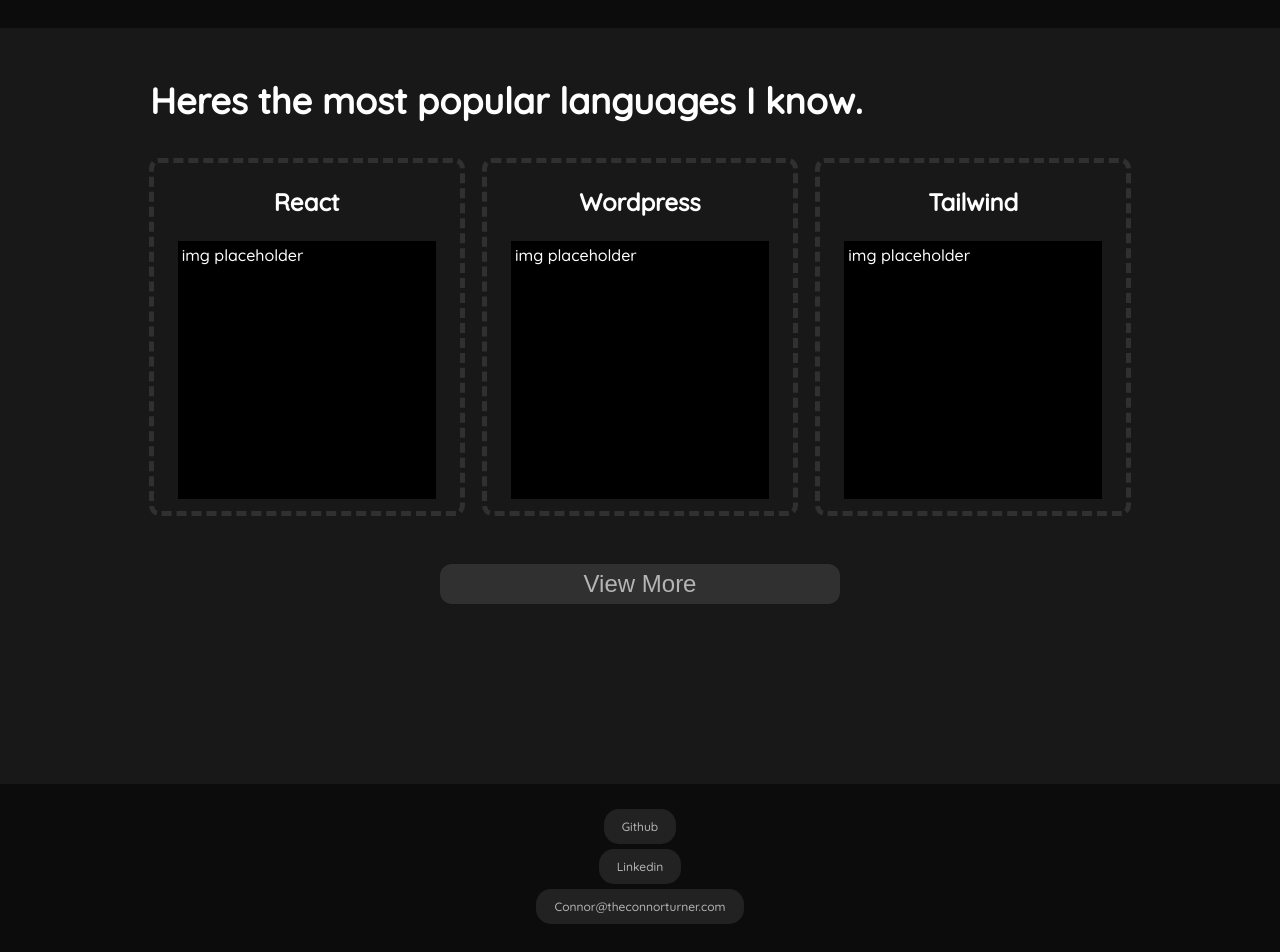
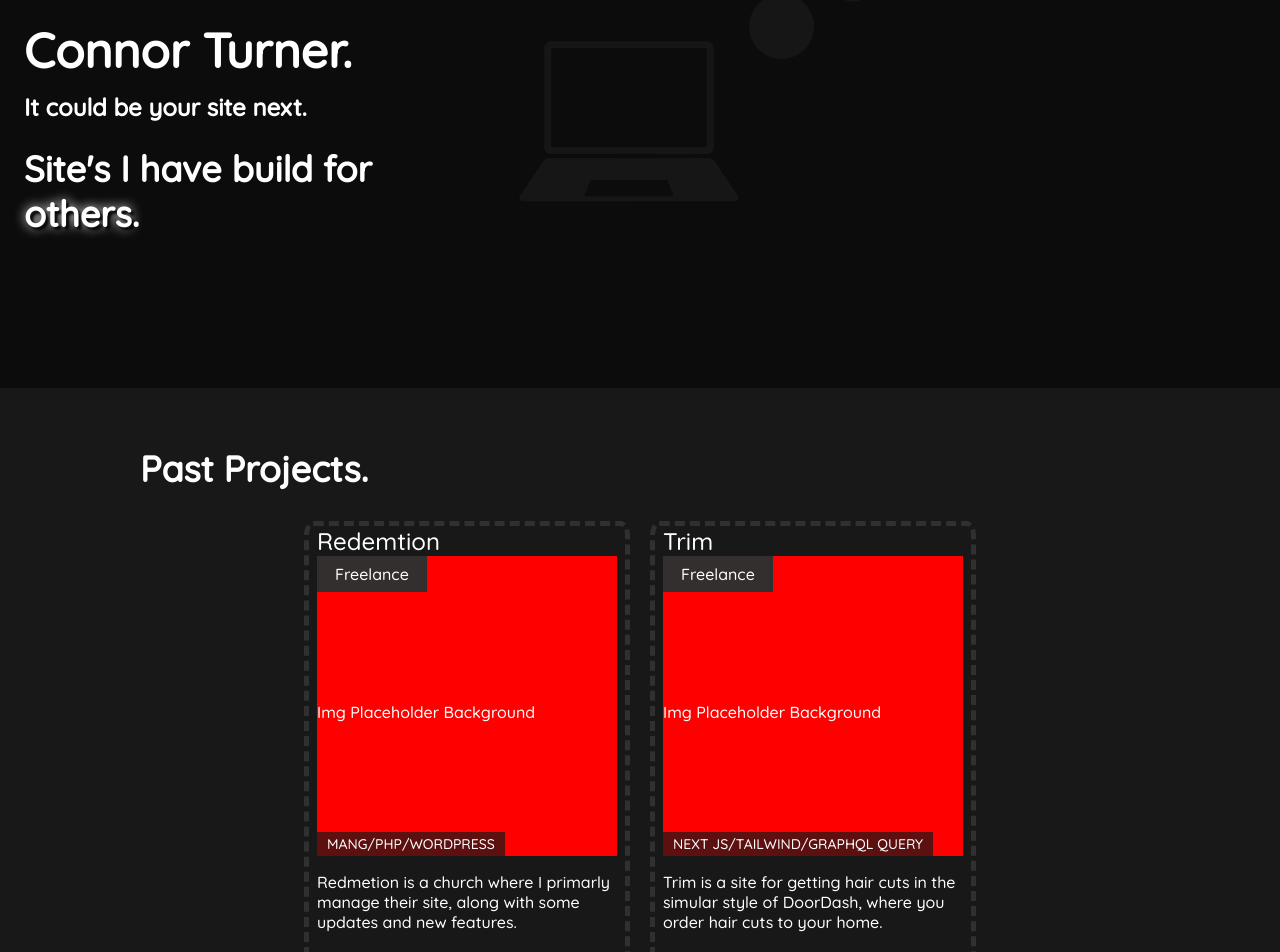
Before and after one commit to cturn5830/personal-site-oct, a Next.js app: page /work in a window 1280 px wide. Shown: the part 160-1112 px from the top of the page. Built offline with nearby package versions, Linux system fonts and the light colour scheme; a web font is replaced by a local one.

Commit message:
"Finished" work page
Mostly done with work page

Reworked banner for all pages to use

added about page

```diff
--- a/src/comp/HeroBanner.tsx
+++ b/src/comp/HeroBanner.tsx
@@ -1,23 +1,50 @@
 import styles from "../styles/comp/HeroBanner.module.css";
+import Link from "next/link";
 
-import hero from "../img/hero.png";
-export default function HeroBanner() {
+import hero1 from "../img/hero.png";
+export default function HeroBanner({
+  bannerImg,
+  link,
+  line1,
+  line2,
+}: {
+  bannerImg: any;
+  link: any;
+  line1: any;
+  line2: any;
+}) {
+  function linkCheck() {
+    if (link) {
+      return (
+        <Link className={styles.nameLink} href="/">
+          <h1 className={styles.name}>Connor Turner.</h1>
+        </Link>
+      );
+    } else {
+      return <h1 className={styles.name}>Connor Turner.</h1>;
+    }
+  }
+  function ImgSelector() {
+    if (bannerImg === 1) {
+      return (
+        <div
+          className={styles.img}
+          style={{ backgroundImage: `url(${hero1.src})` }}
+        ></div>
+      );
+    } else {
+      return <></>;
+    }
+  }
   return (
     <>
       <div className={styles.main}>
         <section className={styles.text}>
-          <h1 className={styles.name}>Connor Turner.</h1>
-          <h3 className={styles.two}>Professional Web Development.</h3>
-          <h2 className={styles.one}>
-            Websites made for you, with <span>you</span> in mind.
-          </h2>
+          {linkCheck()}
+          <h3 className={styles.two}>{line1}</h3>
+          <h2 className={styles.one}>{line2}</h2>
         </section>
-        <section>
-          <div
-            className={styles.img}
-            style={{ backgroundImage: `url(${hero.src})` }}
-          ></div>
-        </section>
+        <section>{ImgSelector()}</section>
       </div>
     </>
   );
--- /dev/null
+++ b/src/comp/work/MyProjects.tsx
@@ -0,0 +1,43 @@
+import styles from "@/styles/comp/work/MyProjects.module.css";
+import data from "@/data/Projects.json";
+
+export default function MyProjects({ bg }: { bg: any }) {
+  function bgCheck() {
+    if (bg) {
+      return { background: "rgb(24, 24, 24)" };
+    }
+  }
+
+  const Sites = data.Data.Sites;
+
+  function Template({ site }: { site: any }) {
+    return (
+      <>
+        <span className={styles.site}>
+          <h4 className={styles.name}>{site.Name}</h4>
+          <div className={styles.img}>
+            <span className={styles.workType}>{site.Type} </span>
+            Img Placeholder Background
+            <span>
+              <h4 className={styles.codeType}>{site.Code}</h4>
+            </span>
+          </div>
+          <p className={styles.desc}>{site.Desc}</p>
+        </span>
+      </>
+    );
+  }
+
+  return (
+    <div style={bgCheck()} className={styles.MasterWrapper}>
+      <section className={styles.wrapper}>
+        <h2>Past Projects.</h2>
+        <div className={styles.listWrapper}>
+          {Sites &&
+            Sites.length > 0 &&
+            Sites.map((siteList) => <Template site={siteList} />)}
+        </div>
+      </section>
+    </div>
+  );
+}
--- /dev/null
+++ b/src/data/Projects.json
@@ -0,0 +1,22 @@
+{
+  "Data": {
+    "Sites": [
+      {
+        "Name": "Redemtion",
+        "Code": "MANG/PHP/WORDPRESS",
+        "Img": "N/A",
+        "Type": "Freelance",
+        "Desc": "Redmetion is a church where I primarly manage their site, along with some updates and new features.",
+        "Url": ""
+      },
+      {
+        "Name": "Trim",
+        "Code": "NEXT JS/TAILWIND/GRAPHQL QUERY",
+        "Img": "N/A",
+        "Type": "Freelance",
+        "Desc": "Trim is a site for getting hair cuts in the simular style of DoorDash, where you order hair cuts to your home.",
+        "Url": ""
+      }
+    ]
+  }
+}
--- a/src/pages/work.tsx
+++ b/src/pages/work.tsx
@@ -1,13 +1,33 @@
 import WhatKnown from "@/comp/WhatKnown";
+import MyProjects from "@/comp/work/MyProjects";
+import HeroBanner from "@/comp/HeroBanner";
 
+import Head from "next/head";
 export default function Work() {
+  function line2Text() {
+    return (
+      <>
+        Site's I have build for <span>others</span>.
+      </>
+    );
+  }
   return (
     <>
+      <Head>
+        <title>Connor | My Work</title>
+        <meta name="description" content="Generated by create next app" />
+        <meta name="viewport" content="width=device-width, initial-scale=1" />
+        <link rel="icon" href="/favicon.ico" />
+      </Head>
+      <HeroBanner
+        bannerImg={1}
+        line2={line2Text()}
+        line1="It could be your site next."
+        link={true}
+      />
       <section>
-        <h1>Projects I've Worked on.</h1>
-      </section>
-      <section>
-        <WhatKnown more={true} bg={true} />
+        <MyProjects bg={true} />
+        <WhatKnown more={true} bg={false} />
       </section>
     </>
   );
--- a/src/styles/comp/HeroBanner.module.css
+++ b/src/styles/comp/HeroBanner.module.css
@@ -43,3 +43,13 @@
     display: none;
   }
 }
+.nameLink {
+  color: white;
+  text-decoration: none;
+  transition: all 0.3s;
+  opacity: 1;
+}
+.nameLink:hover {
+  opacity: 0.4;
+  transition: all 0.3s;
+}
--- /dev/null
+++ b/src/styles/comp/work/MyProjects.module.css
@@ -0,0 +1,62 @@
+.MasterWrapper {
+  padding: 28px 0 180px;
+}
+
+.wrapper {
+  width: 1000px;
+  max-width: 95%;
+  margin: 0 auto;
+  min-width: fit-content;
+  padding: 0 12px;
+}
+.site {
+  width: 30%;
+  display: block;
+  padding: 0;
+  min-width: fit-content;
+  border: dashed 5px rgb(48, 48, 48);
+  border-radius: 3%;
+  padding: 0 8px 12px 8px;
+}
+.img {
+  background-color: red;
+  width: 300px;
+  height: 300px;
+  display: flex;
+  flex-direction: column;
+  justify-content: space-between;
+}
+.workType {
+  background-color: rgba(48, 48, 48, 0.98);
+  width: fit-content;
+  padding: 8px 18px;
+}
+.codeType {
+  background-color: rgba(24, 24, 24, 0.7);
+  width: fit-content;
+  max-width: 100%;
+  padding: 3px 10px;
+  margin: 0;
+  text-shadow: -2px 0 rgb(24, 24, 24),
+    0 2px rgb(24, 24, 24) 2px 0 rgb(24, 24, 24), 0 -2px rgb(24, 24, 24);
+  font-size: 14px;
+}
+.listWrapper {
+  display: flex;
+  flex-wrap: wrap;
+  justify-content: center;
+  row-gap: 10px;
+  padding: 0 10px;
+  gap: 20px;
+}
+.name {
+  margin: 0;
+  padding: 0;
+  font-size: 24px;
+  width: fit-content;
+  max-width: 300px;
+}
+.desc {
+  width: fit-content;
+  max-width: 300px;
+}
```
Also changed, not shown: src/pages/about.tsx (added, +18 -0 lines), src/pages/index.tsx (+14 -4 lines).
